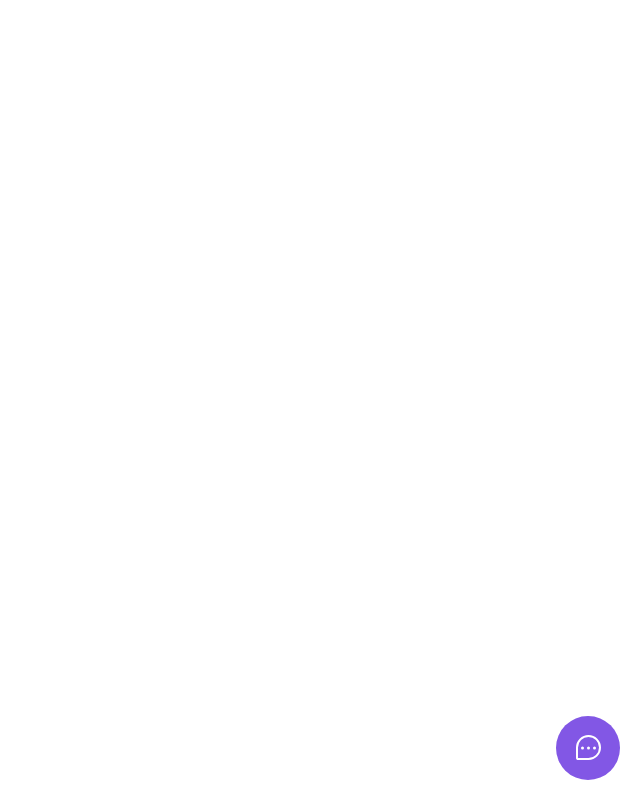
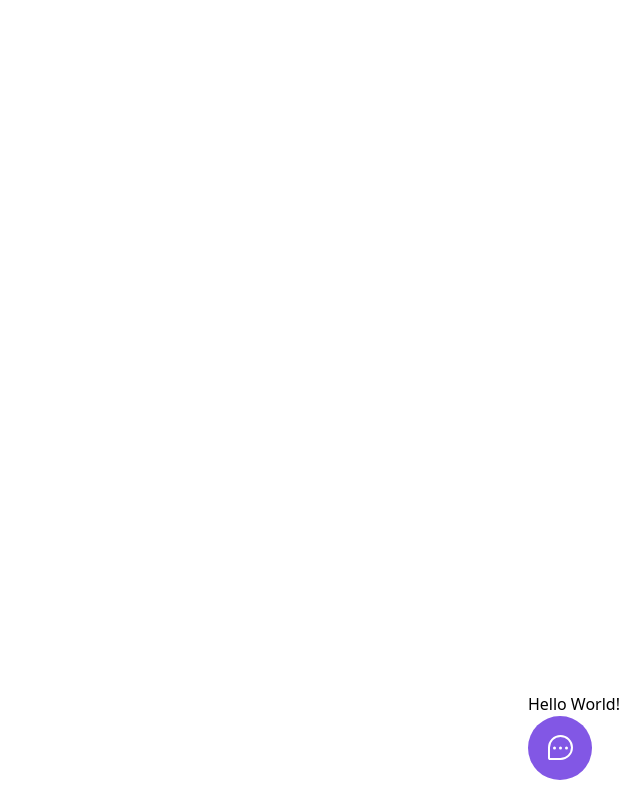
Before and after one commit to eduardamirelly/nlw-feedback-widget-browser, a React (Vite) app: page / in a window 1280 px wide. Both pictures are taken after a click on the button "Feedback". Shown: the whole page, without its empty margins (640-1280 px from the left). Built offline with nearby package versions, Linux system fonts and the light colour scheme.

Commit message:
:sparkles: feat: widget button onclick

```diff
--- a/src/components/Widget.tsx
+++ b/src/components/Widget.tsx
@@ -1,9 +1,18 @@
 import { ChatTeardropDots } from 'phosphor-react'
+import { useState } from 'react'
 
 export function Widget() {
+  const [isWidgetOpen, setIsWidgetOpen] = useState(false)
+
+  function toggleWidgetVisibility() {
+    setIsWidgetOpen(!isWidgetOpen)
+  }
+
   return (
     <div className="absolute right-5 bottom-5">
-      <button className="bg-brand-500 rounded-full p-4 text-white flex items-center group">
+      { isWidgetOpen && <p>Hello World!</p> }
+
+      <button onClick={toggleWidgetVisibility} className="bg-brand-500 rounded-full p-4 text-white flex items-center group">
         <ChatTeardropDots className="w-8 h-8" />
         <span className="max-w-0 overflow-hidden group-hover:max-w-xs transition-all duration-500 ease-linear">
           <span className="pl-2"></span>
```
